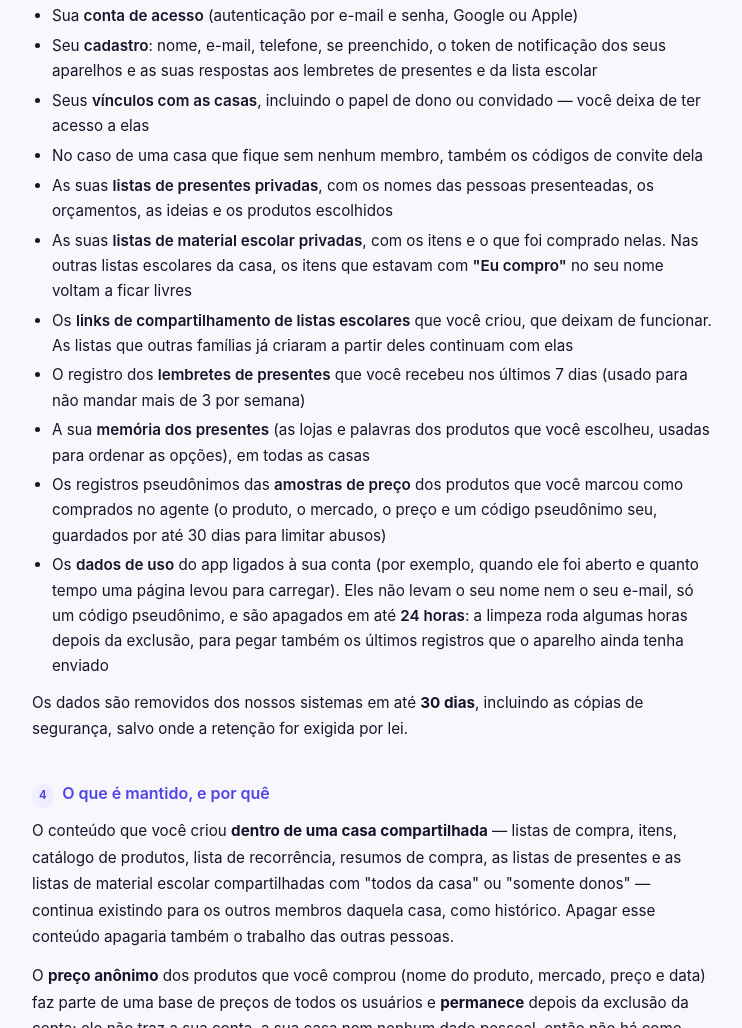
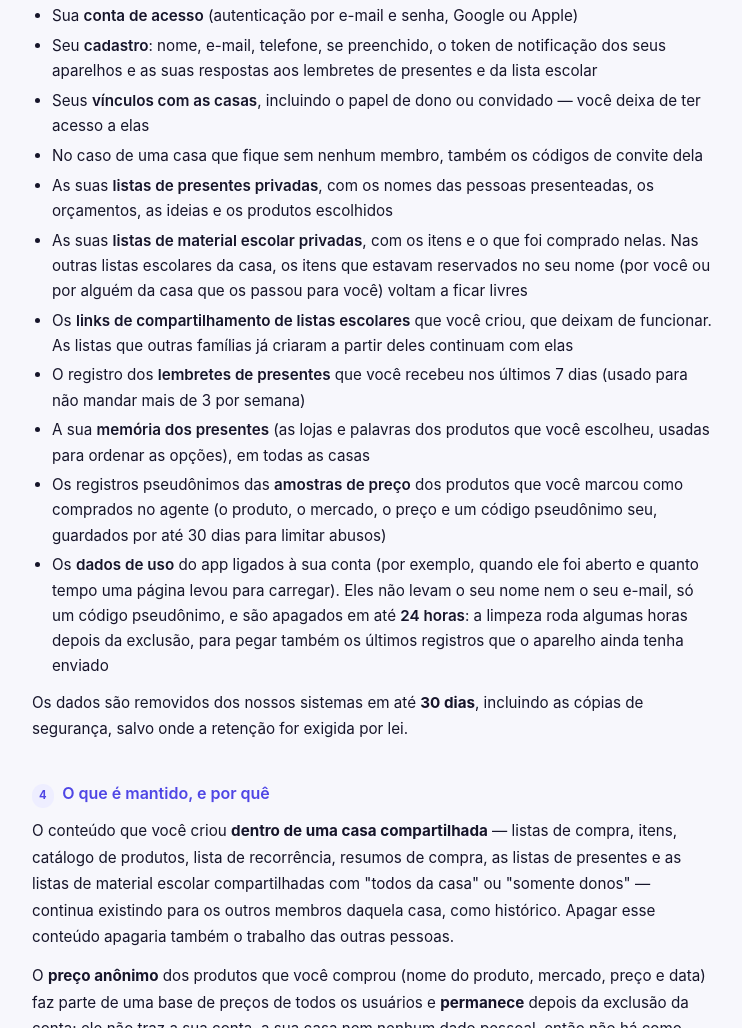
Before and after one commit to felipeaugustomsilva-stack/smartshop-privacy, a plain HTML site: page excluir-conta/index.html in a window 1280 px wide. Shown: the part 848-1876 px from the top of the page, without its empty margins (268-1010 px from the left). Drawn offline with Linux system fonts and the light colour scheme.

Commit message:
Exclusão: itens reservados no nome de quem sai (por ela ou por alguém da casa) voltam a ficar livres

```diff
--- a/excluir-conta/index.html
+++ b/excluir-conta/index.html
@@ -252,7 +252,7 @@
       <li>Seus <strong>vínculos com as casas</strong>, incluindo o papel de dono ou convidado — você deixa de ter acesso a elas</li>
       <li>No caso de uma casa que fique sem nenhum membro, também os códigos de convite dela</li>
       <li>As suas <strong>listas de presentes privadas</strong>, com os nomes das pessoas presenteadas, os orçamentos, as ideias e os produtos escolhidos</li>
-      <li>As suas <strong>listas de material escolar privadas</strong>, com os itens e o que foi comprado nelas. Nas outras listas escolares da casa, os itens que estavam com <strong>"Eu compro"</strong> no seu nome voltam a ficar livres</li>
+      <li>As suas <strong>listas de material escolar privadas</strong>, com os itens e o que foi comprado nelas. Nas outras listas escolares da casa, os itens que estavam reservados no seu nome (por você ou por alguém da casa que os passou para você) voltam a ficar livres</li>
       <li>Os <strong>links de compartilhamento de listas escolares</strong> que você criou, que deixam de funcionar. As listas que outras famílias já criaram a partir deles continuam com elas</li>
       <li>O registro dos <strong>lembretes de presentes</strong> que você recebeu nos últimos 7 dias (usado para não mandar mais de 3 por semana)</li>
       <li>A sua <strong>memória dos presentes</strong> (as lojas e palavras dos produtos que você escolheu, usadas para ordenar as opções), em todas as casas</li>
```
